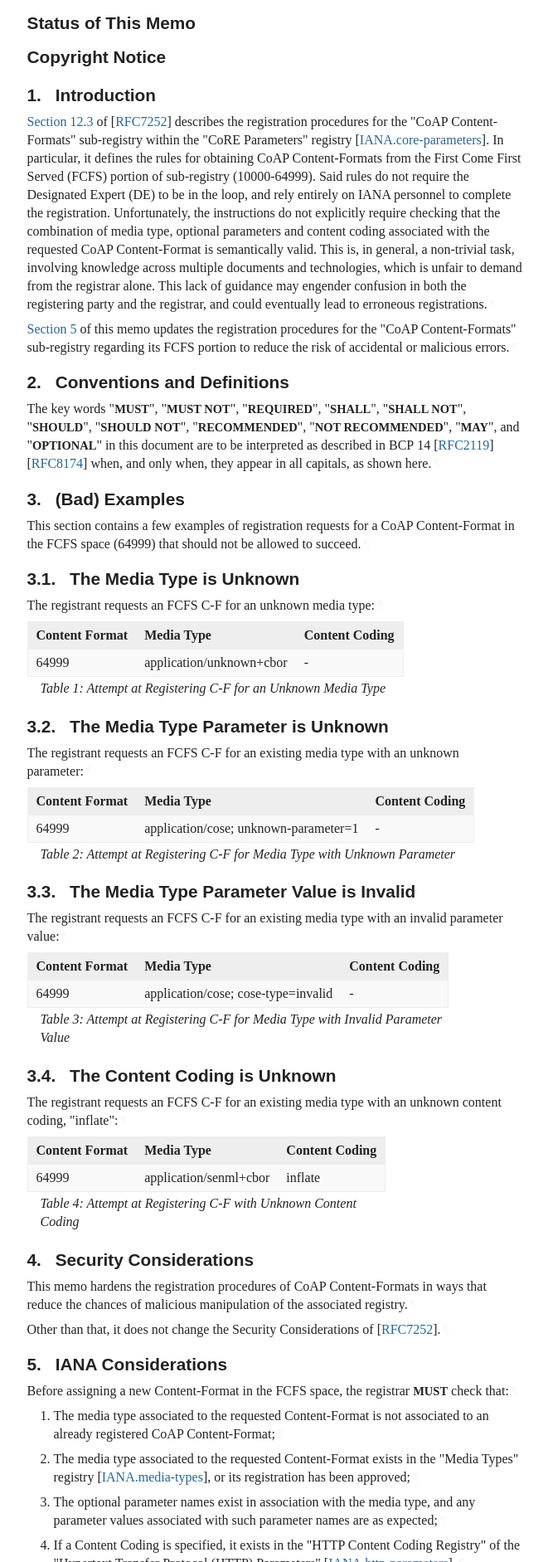
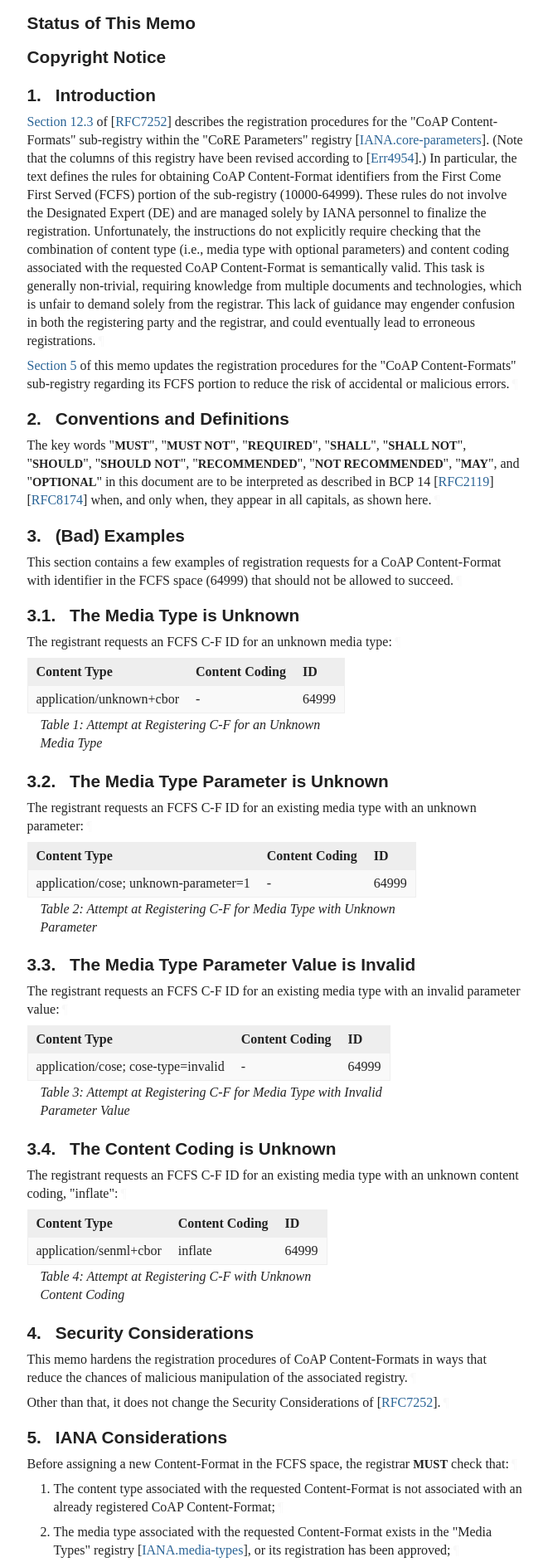
Before and after one commit to core-wg/cf-reg-update, a plain HTML site: page draft-fossati-core-cf-reg-update.html in a window 1280 px wide. Shown: the part 801-2684 px from the top of the page at 83% size, without its empty margins (92-753 px from the left). Drawn offline with Linux system fonts and the light colour scheme; a web font is replaced by a local one.

Commit message:
Script updating gh-pages from 46a68b4. [ci skip]

```diff
--- a/draft-fossati-core-cf-reg-update.html
+++ b/draft-fossati-core-cf-reg-update.html
@@ -1086,7 +1086,7 @@ svg :is([fill="white"], [fill^="#fff"]) {
 </tr></thead>
 <tfoot><tr>
 <td class="left">Fossati</td>
-<td class="center">Expires 14 May 2025</td>
+<td class="center">Expires 15 May 2025</td>
 <td class="right">[Page]</td>
 </tr></tfoot>
 </table>
@@ -1102,12 +1102,12 @@ svg :is([fill="white"], [fill^="#fff"]) {
 <a href="https://www.rfc-editor.org/rfc/rfc7252" class="eref">7252</a> (if approved)</dd>
 <dt class="label-published">Published:</dt>
 <dd class="published">
-<time datetime="2024-11-10" class="published">10 November 2024</time>
+<time datetime="2024-11-11" class="published">11 November 2024</time>
     </dd>
 <dt class="label-intended-status">Intended Status:</dt>
 <dd class="intended-status">Standards Track</dd>
 <dt class="label-expires">Expires:</dt>
-<dd class="expires"><time datetime="2025-05-14">14 May 2025</time></dd>
+<dd class="expires"><time datetime="2025-05-15">15 May 2025</time></dd>
 <dt class="label-authors">Author:</dt>
 <dd class="authors">
 <div class="author">
@@ -1158,7 +1158,7 @@ Specifically, those regarding the First Come First Served (FCFS) portion of the
         time. It is inappropriate to use Internet-Drafts as reference
         material or to cite them other than as "work in progress."<a href="#section-boilerplate.1-3" class="pilcrow">¶</a></p>
 <p id="section-boilerplate.1-4">
-        This Internet-Draft will expire on 14 May 2025.<a href="#section-boilerplate.1-4" class="pilcrow">¶</a></p>
+        This Internet-Draft will expire on 15 May 2025.<a href="#section-boilerplate.1-4" class="pilcrow">¶</a></p>
 </section>
 </div>
 <div id="copyright">
@@ -1240,10 +1240,11 @@ Specifically, those regarding the First Come First Served (FCFS) portion of the
 <a href="#section-1" class="section-number selfRef">1. </a><a href="#name-introduction" class="section-name selfRef">Introduction</a>
       </h2>
 <p id="section-1-1"><span><a href="https://rfc-editor.org/rfc/rfc7252#section-12.3" class="relref">Section 12.3</a> of [<a href="#RFC7252" class="cite xref">RFC7252</a>]</span> describes the registration procedures for the "CoAP Content-Formats" sub-registry within the "CoRE Parameters" registry <span>[<a href="#IANA.core-parameters" class="cite xref">IANA.core-parameters</a>]</span>.
-In particular, it defines the rules for obtaining CoAP Content-Formats from the First Come First Served (FCFS) portion of sub-registry (10000-64999).
-Said rules do not require the Designated Expert (DE) to be in the loop, and rely entirely on IANA personnel to complete the registration.
-Unfortunately, the instructions do not explicitly require checking that the combination of media type, optional parameters and content coding associated with the requested CoAP Content-Format is semantically valid.
-This is, in general, a non-trivial task, involving knowledge across multiple documents and technologies, which is unfair to demand from the registrar alone.
+(Note that the columns of this registry have been revised according to <span>[<a href="#Err4954" class="cite xref">Err4954</a>]</span>.)
+In particular, the text defines the rules for obtaining CoAP Content-Format identifiers from the First Come First Served (FCFS) portion of the sub-registry (10000-64999).
+These rules do not involve the Designated Expert (DE) and are managed solely by IANA personnel to finalize the registration.
+Unfortunately, the instructions do not explicitly require checking that the combination of content type (i.e., media type with optional parameters) and content coding associated with the requested CoAP Content-Format is semantically valid.
+This task is generally non-trivial, requiring knowledge from multiple documents and technologies, which is unfair to demand solely from the registrar.
 This lack of guidance may engender confusion in both the registering party and the registrar, and could eventually lead to erroneous registrations.<a href="#section-1-1" class="pilcrow">¶</a></p>
 <p id="section-1-2"><a href="#iana" class="auto internal xref">Section 5</a> of this memo updates the registration procedures for the "CoAP Content-Formats" sub-registry regarding its FCFS portion to reduce the risk of accidental or malicious errors.<a href="#section-1-2" class="pilcrow">¶</a></p>
 </section>
@@ -1264,13 +1265,13 @@ appear in all capitals, as shown here.<a href="#section-2-1" class="pilcrow">¶<
       <h2 id="name-bad-examples">
 <a href="#section-3" class="section-number selfRef">3. </a><a href="#name-bad-examples" class="section-name selfRef">(Bad) Examples</a>
       </h2>
-<p id="section-3-1">This section contains a few examples of registration requests for a CoAP Content-Format in the FCFS space (64999) that should not be allowed to succeed.<a href="#section-3-1" class="pilcrow">¶</a></p>
+<p id="section-3-1">This section contains a few examples of registration requests for a CoAP Content-Format with identifier in the FCFS space (64999) that should not be allowed to succeed.<a href="#section-3-1" class="pilcrow">¶</a></p>
 <div id="ex-unknown-mt">
 <section id="section-3.1">
         <h3 id="name-the-media-type-is-unknown">
 <a href="#section-3.1" class="section-number selfRef">3.1. </a><a href="#name-the-media-type-is-unknown" class="section-name selfRef">The Media Type is Unknown</a>
         </h3>
-<p id="section-3.1-1">The registrant requests an FCFS C-F for an unknown media type:<a href="#section-3.1-1" class="pilcrow">¶</a></p>
+<p id="section-3.1-1">The registrant requests an FCFS C-F ID for an unknown media type:<a href="#section-3.1-1" class="pilcrow">¶</a></p>
 <span id="name-attempt-at-registering-c-f-"></span><table class="left" id="table-1">
           <caption>
 <a href="#table-1" class="selfRef">Table 1</a>:
@@ -1278,16 +1279,16 @@ appear in all capitals, as shown here.<a href="#section-2-1" class="pilcrow">¶<
           </caption>
 <thead>
             <tr>
-              <th class="text-left" rowspan="1" colspan="1">Content Format</th>
-              <th class="text-left" rowspan="1" colspan="1">Media Type</th>
+              <th class="text-left" rowspan="1" colspan="1">Content Type</th>
               <th class="text-left" rowspan="1" colspan="1">Content Coding</th>
+              <th class="text-left" rowspan="1" colspan="1">ID</th>
             </tr>
           </thead>
           <tbody>
             <tr>
-              <td class="text-left" rowspan="1" colspan="1">64999</td>
               <td class="text-left" rowspan="1" colspan="1">application/unknown+cbor</td>
               <td class="text-left" rowspan="1" colspan="1">-</td>
+              <td class="text-left" rowspan="1" colspan="1">64999</td>
             </tr>
           </tbody>
         </table>
@@ -1298,7 +1299,7 @@ appear in all capitals, as shown here.<a href="#section-2-1" class="pilcrow">¶<
         <h3 id="name-the-media-type-parameter-is">
 <a href="#section-3.2" class="section-number selfRef">3.2. </a><a href="#name-the-media-type-parameter-is" class="section-name selfRef">The Media Type Parameter is Unknown</a>
         </h3>
-<p id="section-3.2-1">The registrant requests an FCFS C-F for an existing media type with an unknown parameter:<a href="#section-3.2-1" class="pilcrow">¶</a></p>
+<p id="section-3.2-1">The registrant requests an FCFS C-F ID for an existing media type with an unknown parameter:<a href="#section-3.2-1" class="pilcrow">¶</a></p>
 <span id="name-attempt-at-registering-c-f-f"></span><table class="left" id="table-2">
           <caption>
 <a href="#table-2" class="selfRef">Table 2</a>:
@@ -1306,16 +1307,16 @@ appear in all capitals, as shown here.<a href="#section-2-1" class="pilcrow">¶<
           </caption>
 <thead>
             <tr>
-              <th class="text-left" rowspan="1" colspan="1">Content Format</th>
-              <th class="text-left" rowspan="1" colspan="1">Media Type</th>
+              <th class="text-left" rowspan="1" colspan="1">Content Type</th>
               <th class="text-left" rowspan="1" colspan="1">Content Coding</th>
+              <th class="text-left" rowspan="1" colspan="1">ID</th>
             </tr>
           </thead>
           <tbody>
             <tr>
-              <td class="text-left" rowspan="1" colspan="1">64999</td>
               <td class="text-left" rowspan="1" colspan="1">application/cose; unknown-parameter=1</td>
               <td class="text-left" rowspan="1" colspan="1">-</td>
+              <td class="text-left" rowspan="1" colspan="1">64999</td>
             </tr>
           </tbody>
         </table>
@@ -1326,7 +1327,7 @@ appear in all capitals, as shown here.<a href="#section-2-1" class="pilcrow">¶<
         <h3 id="name-the-media-type-parameter-va">
 <a href="#section-3.3" class="section-number selfRef">3.3. </a><a href="#name-the-media-type-parameter-va" class="section-name selfRef">The Media Type Parameter Value is Invalid</a>
         </h3>
-<p id="section-3.3-1">The registrant requests an FCFS C-F for an existing media type with an invalid parameter value:<a href="#section-3.3-1" class="pilcrow">¶</a></p>
+<p id="section-3.3-1">The registrant requests an FCFS C-F ID for an existing media type with an invalid parameter value:<a href="#section-3.3-1" class="pilcrow">¶</a></p>
 <span id="name-attempt-at-registering-c-f-fo"></span><table class="left" id="table-3">
           <caption>
 <a href="#table-3" class="selfRef">Table 3</a>:
@@ -1334,16 +1335,16 @@ appear in all capitals, as shown here.<a href="#section-2-1" class="pilcrow">¶<
           </caption>
 <thead>
             <tr>
-              <th class="text-left" rowspan="1" colspan="1">Content Format</th>
-              <th class="text-left" rowspan="1" colspan="1">Media Type</th>
+              <th class="text-left" rowspan="1" colspan="1">Content Type</th>
               <th class="text-left" rowspan="1" colspan="1">Content Coding</th>
+              <th class="text-left" rowspan="1" colspan="1">ID</th>
             </tr>
           </thead>
           <tbody>
             <tr>
-              <td class="text-left" rowspan="1" colspan="1">64999</td>
               <td class="text-left" rowspan="1" colspan="1">application/cose; cose-type=invalid</td>
               <td class="text-left" rowspan="1" colspan="1">-</td>
+              <td class="text-left" rowspan="1" colspan="1">64999</td>
             </tr>
           </tbody>
         </table>
@@ -1354,7 +1355,7 @@ appear in all capitals, as shown here.<a href="#section-2-1" class="pilcrow">¶<
         <h3 id="name-the-content-coding-is-unkno">
 <a href="#section-3.4" class="section-number selfRef">3.4. </a><a href="#name-the-content-coding-is-unkno" class="section-name selfRef">The Content Coding is Unknown</a>
         </h3>
-<p id="section-3.4-1">The registrant requests an FCFS C-F for an existing media type with an unknown content coding, "inflate":<a href="#section-3.4-1" class="pilcrow">¶</a></p>
+<p id="section-3.4-1">The registrant requests an FCFS C-F ID for an existing media type with an unknown content coding, "inflate":<a href="#section-3.4-1" class="pilcrow">¶</a></p>
 <span id="name-attempt-at-registering-c-f-w"></span><table class="left" id="table-4">
           <caption>
 <a href="#table-4" class="selfRef">Table 4</a>:
@@ -1362,16 +1363,16 @@ appear in all capitals, as shown here.<a href="#section-2-1" class="pilcrow">¶<
           </caption>
 <thead>
             <tr>
-              <th class="text-left" rowspan="1" colspan="1">Content Format</th>
-              <th class="text-left" rowspan="1" colspan="1">Media Type</th>
+              <th class="text-left" rowspan="1" colspan="1">Content Type</th>
               <th class="text-left" rowspan="1" colspan="1">Content Coding</th>
+              <th class="text-left" rowspan="1" colspan="1">ID</th>
             </tr>
           </thead>
           <tbody>
             <tr>
-              <td class="text-left" rowspan="1" colspan="1">64999</td>
               <td class="text-left" rowspan="1" colspan="1">application/senml+cbor</td>
               <td class="text-left" rowspan="1" colspan="1">inflate</td>
+              <td class="text-left" rowspan="1" colspan="1">64999</td>
             </tr>
           </tbody>
         </table>
@@ -1396,10 +1397,10 @@ appear in all capitals, as shown here.<a href="#section-2-1" class="pilcrow">¶<
 <p id="section-5-1">Before assigning a new Content-Format in the FCFS space, the registrar <span class="bcp14">MUST</span> check that:<a href="#section-5-1" class="pilcrow">¶</a></p>
 <ol start="1" type="1" class="normal type-1" id="section-5-2">
 <li id="section-5-2.1">
-          <p id="section-5-2.1.1">The media type associated to the requested Content-Format is not associated to an already registered CoAP Content-Format;<a href="#section-5-2.1.1" class="pilcrow">¶</a></p>
+          <p id="section-5-2.1.1">The content type associated with the requested Content-Format is not associated with an already registered CoAP Content-Format;<a href="#section-5-2.1.1" class="pilcrow">¶</a></p>
 </li>
         <li id="section-5-2.2">
-          <p id="section-5-2.2.1">The media type associated to the requested Content-Format exists in the "Media Types" registry <span>[<a href="#IANA.media-types" class="cite xref">IANA.media-types</a>]</span>, or its registration has been approved;<a href="#section-5-2.2.1" class="pilcrow">¶</a></p>
+          <p id="section-5-2.2.1">The media type associated with the requested Content-Format exists in the "Media Types" registry <span>[<a href="#IANA.media-types" class="cite xref">IANA.media-types</a>]</span>, or its registration has been approved;<a href="#section-5-2.2.1" class="pilcrow">¶</a></p>
 </li>
         <li id="section-5-2.3">
           <p id="section-5-2.3.1">The optional parameter names exist in association with the media type, and any parameter values associated with such parameter names are as expected;<a href="#section-5-2.3.1" class="pilcrow">¶</a></p>
@@ -1408,7 +1409,7 @@ appear in all capitals, as shown here.<a href="#section-2-1" class="pilcrow">¶<
           <p id="section-5-2.4.1">If a Content Coding is specified, it exists in the "HTTP Content Coding Registry" of the "Hypertext Transfer Protocol (HTTP) Parameters" <span>[<a href="#IANA.http-parameters" class="cite xref">IANA.http-parameters</a>]</span>.<a href="#section-5-2.4.1" class="pilcrow">¶</a></p>
 </li>
       </ol>
-<p id="section-5-3">The registrar <span class="bcp14">MAY</span> forward the registration of a CoAP Content-Format in the FCFS portion of the registry (i.e., one for a CoAP Content-Format in range 10000-64999) to one or more DEs of the registry for consultation.<a href="#section-5-3" class="pilcrow">¶</a></p>
+<p id="section-5-3">The registrar <span class="bcp14">MAY</span> forward the registration of a CoAP Content-Format in the FCFS portion of the registry (i.e., one for a CoAP Content-Format identifier in range 10000-64999) to one or more DEs of the registry for consultation.<a href="#section-5-3" class="pilcrow">¶</a></p>
 <p id="section-5-4">The registrar <span class="bcp14">MUST</span> forward the registration to one or more DEs of the registry when such registration involves any media type parameters.<a href="#section-5-4" class="pilcrow">¶</a></p>
 <p id="section-5-5">If the request is forwarded to the DE, their judgement is binding.<a href="#section-5-5" class="pilcrow">¶</a></p>
 </section>
@@ -1445,6 +1446,10 @@ appear in all capitals, as shown here.<a href="#section-2-1" class="pilcrow">¶<
 <a href="#section-6.2" class="section-number selfRef">6.2. </a><a href="#name-informative-references" class="section-name selfRef">Informative References</a>
         </h3>
 <dl class="references">
+<dt id="Err4954">[Err4954]</dt>
+        <dd>
+<span class="refTitle">RFC Errata Report 4954</span>, <span class="seriesInfo">RFC 7252</span>, <span>&lt;<a href="https://www.rfc-editor.org/errata/eid4954">https://www.rfc-editor.org/errata/eid4954</a>&gt;</span>. </dd>
+<dd class="break"></dd>
 <dt id="IANA.core-parameters">[IANA.core-parameters]</dt>
         <dd>
 <span class="refAuthor">IANA</span>, <span class="refTitle">"Constrained RESTful Environments (CoRE) Parameters"</span>, <span>&lt;<a href="https://www.iana.org/assignments/core-parameters">https://www.iana.org/assignments/core-parameters</a>&gt;</span>. </dd>
```
Also changed, not shown: draft-fossati-core-cf-reg-update.txt.
